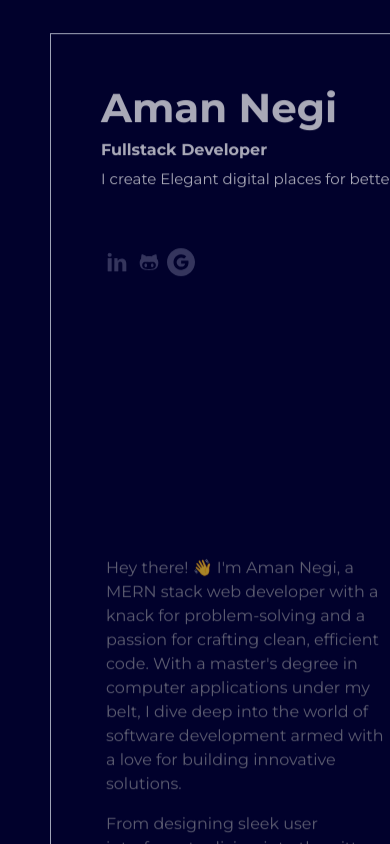
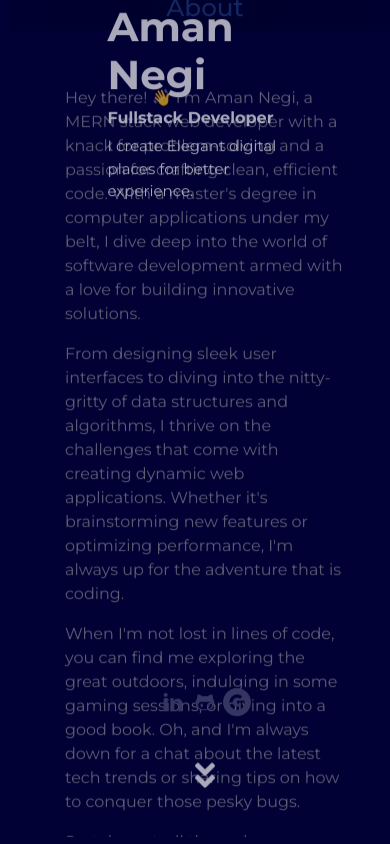
Before and after one commit to AMANn5153/Aman-Negi-Portfolio-, a React (Create React App) app: page / in a window 390 px wide. Built offline with nearby package versions, Linux system fonts and the light colour scheme.

Commit message:
media queries

```diff
--- a/public/index.html
+++ b/public/index.html
@@ -3,7 +3,7 @@
   <head>
     <meta charset="utf-8" />
     <link rel="icon" href="%PUBLIC_URL%/favicon.png" />
-    <meta name="viewport" content="width=device-width, initial-scale=1" />
+    <meta name="viewport" content="width=device-width, initial-scale=1">
     <meta name="theme-color" content="#000000" />
     <meta
       name="description"
--- a/src/component/Portfolio.css
+++ b/src/component/Portfolio.css
@@ -1,7 +1,7 @@
 @import url('https://fonts.googleapis.com/css2?family=Montserrat:ital,wght@0,100..900;1,100..900&display=swap');
 
 .portfolio-container{
-  height: 100%;
+  height: auto;
   max-height:100vh;
   width:100%;
   background : #000005;
@@ -56,7 +56,7 @@
 }
 .nav{
   padding-top:20px;
-  grid-row:2/3;
+  /* grid-row:2/3; */
   height:70%;
   display:flex;
   flex-direction:column;
@@ -88,7 +88,7 @@
   max-height: 100vh;
   width:100%;
   display:flex;
-  flex-direction:row;
+  flex-direction:column;
   justify-content:space-around;
   align-items: center;
 }
@@ -114,6 +114,9 @@
   align-items:center
 }
 
+.head-section,.down{
+  display: none;
+}
 
 
 
@@ -121,67 +124,110 @@
 
 
 
- @media only screen and (max-width: 468px) {
+
+
+
+ @media  screen and (max-width: 768px) {
   .portfolio-container{
-    height:auto;
-    width:100vw;
+    height: 100vh;
+    max-height:100vh;
+    width:100%;
+    background : #010135;
+    color: #1e3d7b;
+    font-size: 2rem;
+    transition: background-color 0.3s ease;
+    font-family: "Montserrat", sans-serif;
+    font-style: normal;
+  }
+
+
+  .content {
+    position: relative;
+    display: flex;
+    justify-content: center;
+    align-items: center;
+    height:100vh;
+    width:100%;
     margin:0px;
-    background : #01012c;
-    overflow: scroll;
-  }
-  .content {
-    grid-template-columns: 1fr; /* Change grid to one column */
-    grid-template-rows: 1fr 1fr; /* Change grid to auto rows */
-    height: 100%;
-    width:100vw;
-    border: 1px solid aliceblue;
   }
 
   .Intro {
-    grid-row: 1/2;
-    grid-column: 1/2; /* Span the full width */
+    position: absolute;
+    top:0;
+    left:0;
+    width: 100%;
+    height: 100%;
+    margin:10px;
+    display: flex;
+    flex-direction: column;
+    justify-content: center;
+    align-items: center;
+    z-index: 1;
+  }
+  .sections{
+    position: absolute;
+    top:0;
+    left:0;
+    width: 100%;
+    height: 100%;
+    margin:10px;
+    z-index:-1;
+  }
+
+  .Welcome{
+    width:50%;
+    height:100%;
+    margin:10px;
+  }
+
+  .display-2 {
+    font-size: 2rem; /* Adjust font size for smaller screens */
+  }
+
+  /* .sections {
+    grid-column: 1/2;
+    grid-row: 2/3;
     width:100vw;
     height:50%;
-  }
-
-  .sections {
-    grid-row: 2/3;
-    grid-column: 1/2; /* Span the full width */
-    width:100vw;
-    height:50%;
-  }
-  /* .content {
-    grid-template-rows: 1fr 2fr;
-    margin: 5px;
-    height:50%;
-    border:2px solid red;
   } */
-  .welcome{
-    height:100%;
-    width: 100%;
-    padding:10px;
-    display:flex;
-    flex-direction:row;
-    justify-content: space-around;
-    align-items:center;
-  }
-  /* .Intro{
-    height: 50%;
-    grid-row:1/2;
-    border:1px solid white;
-  } */
-  /* .sections{
-    grid-row:2/3;
-    height:50vh;
-    border:1px solid white;
-    margin:50px;
-  } */
-
-  .nav {
+  #light{
     display: none;
   }
 
-  #light{
-    display: none;
+  .head-section{
+    background: radial-gradient(500px at 50% 50%, rgba(7, 7, 7, 0.25), transparent 80%);
+    width:100%;
+    display: flex;
+    justify-content: center;
+    align-items: start;
+    position: sticky;
+
+  }
+
+  .nav{
+    height: 40%;
+    width:100%;
+    display: flex ;
+    flex-direction: column;
+    justify-content: space-evenly;
+    align-items: center;
+  }
+
+  .down {
+    position: sticky;
+    display: flex;
+    animation: translateYAnimation 0.7s ease-in-out  infinite;
+  }
+
+  @keyframes translateYAnimation {
+    0% {
+      transform: translateY(0px);
+    }
+    50% {
+      transform: translateY(5px);
+    }
+    100%{
+      transform: translateY(0px);
+    }
   }
 }
--- a/src/component/Portfolio.jsx
+++ b/src/component/Portfolio.jsx
@@ -8,6 +8,10 @@ import About  from './section/About.jsx';
 import Project  from './section/Project.jsx';
 import Skills  from './section/Skills.jsx';
 import Addtionals  from './section/Addtionals.jsx';
+import { FaAngleDoubleDown, FaAngleDoubleUp } from "react-icons/fa";
+
+
+
 
 
 import Darray from './Darray.js';
@@ -17,6 +21,8 @@ const Portfolio = () => {
 
   const [section, setSection] = useState("");
   const [activeSection, setActiveSection] = useState("");
+  const [activeDown, setDown] = useState("up");
+
 
 
   const projectRef = useRef(null);
@@ -25,6 +31,23 @@ const Portfolio = () => {
   const aboutRef = useRef(null);
 
 
+
+  const handleDown=(e)=>{
+    if(activeDown === "up"){
+      setDown("down");
+      const sec = document.getElementById('section');
+      const intro = document.getElementById('intro');
+      sec.style.zIndex='1'
+      intro.style.zIndex='-1'
+    }
+    else{
+      setDown("up");
+      const sec = document.getElementById('section');
+      const intro = document.getElementById('intro');
+      sec.style.zIndex='-1'
+      intro.style.zIndex='1'
+    }
+  }
 
   const changeSection = (e) => {
     setSection(e.target.innerText);
@@ -51,9 +74,9 @@ const Portfolio = () => {
   const sec = document.getElementById(section);
   useEffect(() => {
     const observerOptions = {
-      root: sec,
+      root: null,
       rootMargin: '0px',
-      threshold: 0.5// Intersection ratio when the callback is invoked
+      threshold: 0.3// Intersection ratio when the callback is invoked
     };
 
     const observerCallback = (entries, observer) => {
@@ -107,9 +130,10 @@ const Portfolio = () => {
         initial={{ opacity: 0, y: -50 }}
         animate={{ opacity: 1, y: 0 }}
         transition={{ duration: 1 }}
+        style={{width:"100%"}}
       >
           <div className="content">
-            <div className="Intro">
+            <div id="intro" className="Intro">
               <div className ="Welcome">
                 <h1 className="display-2 fw-bold">Aman Negi</h1>
                   <h6 className="display-7 fw-bold">Fullstack Developer</h6>
@@ -128,16 +152,18 @@ const Portfolio = () => {
                   <div className="icons" onClick={openGitHub}><TiSocialGithub /></div>
                   <div className="icons" onClick={openEmail}><AiFillGoogleCircle /></div>
               </div>
+              <div className="down" onClick={handleDown}><FaAngleDoubleDown /></div>
           </div>
+
           </div>
             <div id = "section"  className="sections">
+            <div className="head-section"><h2>{activeSection}</h2> </div>
               <div className="section">
                <div id="About" ref={aboutRef}> <About/></div>
                 <div ref={projectRef} id="Projects"> <Project /></div>
                 <div ref={addtionalRef} id="Additional"><Addtionals/></div>
                <div ref={skillsRef} id="Skills"><Skills/></div>
-
-
+               <div className="down" onClick={handleDown}><FaAngleDoubleUp /></div>
               </div>
             </div>
           </div>
--- a/src/component/section/Card.css
+++ b/src/component/section/Card.css
@@ -7,6 +7,7 @@
   justify-content:center;
   align-items:center;
 }
+
 .card-sec:hover, image-container {
  box-shadow: 0px 0px 10px #1e3d7b;
  cursor:pointer;
@@ -52,3 +53,17 @@
 .card-description {
   font-size: 16px;
 }
+
+
+@media screen and (max-width:768px) {
+
+.card-sec{
+  box-shadow: 0px 0px 10px #1e3d7b;
+  height:auto;
+  width:95%;
+  margin: 10px;
+  display: flex;
+  flex-wrap: wrap;
+  border-radius: 8px;
+  }
+}
--- a/src/component/section/section.css
+++ b/src/component/section/section.css
@@ -77,3 +77,9 @@
 .arrow:hover{
   transform:scale(1.1);
 }
+
+@media only screen and (max-width:768px) {
+ .resume{
+  color:#19dcf5;
+ }
+}
```
